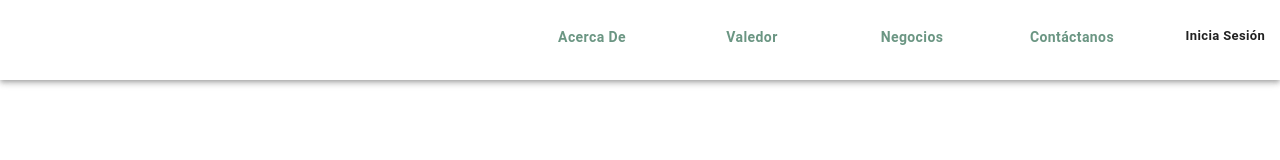
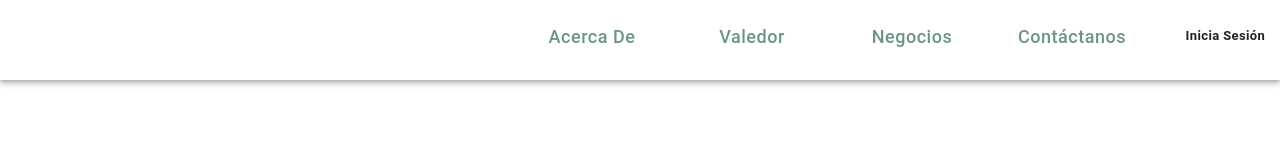
Before and after one commit to DavidEmmanuel22/vale, a React (Create React App) app: page /1 in a window 1280 px wide. Shown: the top 160 px of the page. Built offline with nearby package versions, Linux system fonts and the light colour scheme.

Commit message:
edited Tab styles

```diff
--- a/src/pages/Home/StylesTheme.js
+++ b/src/pages/Home/StylesTheme.js
@@ -17,8 +17,9 @@ const StylesTheme = createMuiTheme({
     },
     MuiTab: {
       root: {
-        fontWeight: '600',
-        textTransform: 'capitalize'
+        fontWeight: '500',
+        textTransform: 'capitalize',
+        fontSize: '18px'
       },
       textColorInherit: {
         color: '#2d6a4f'
```
